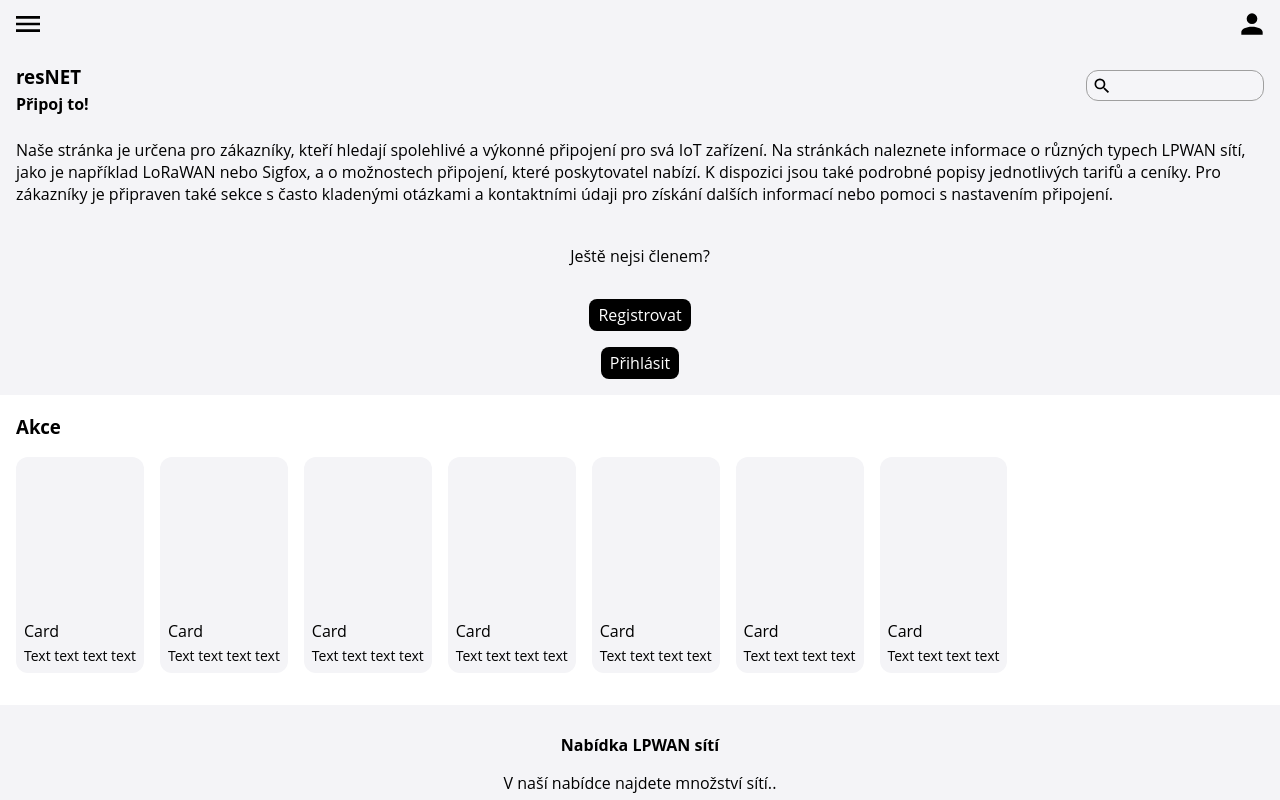
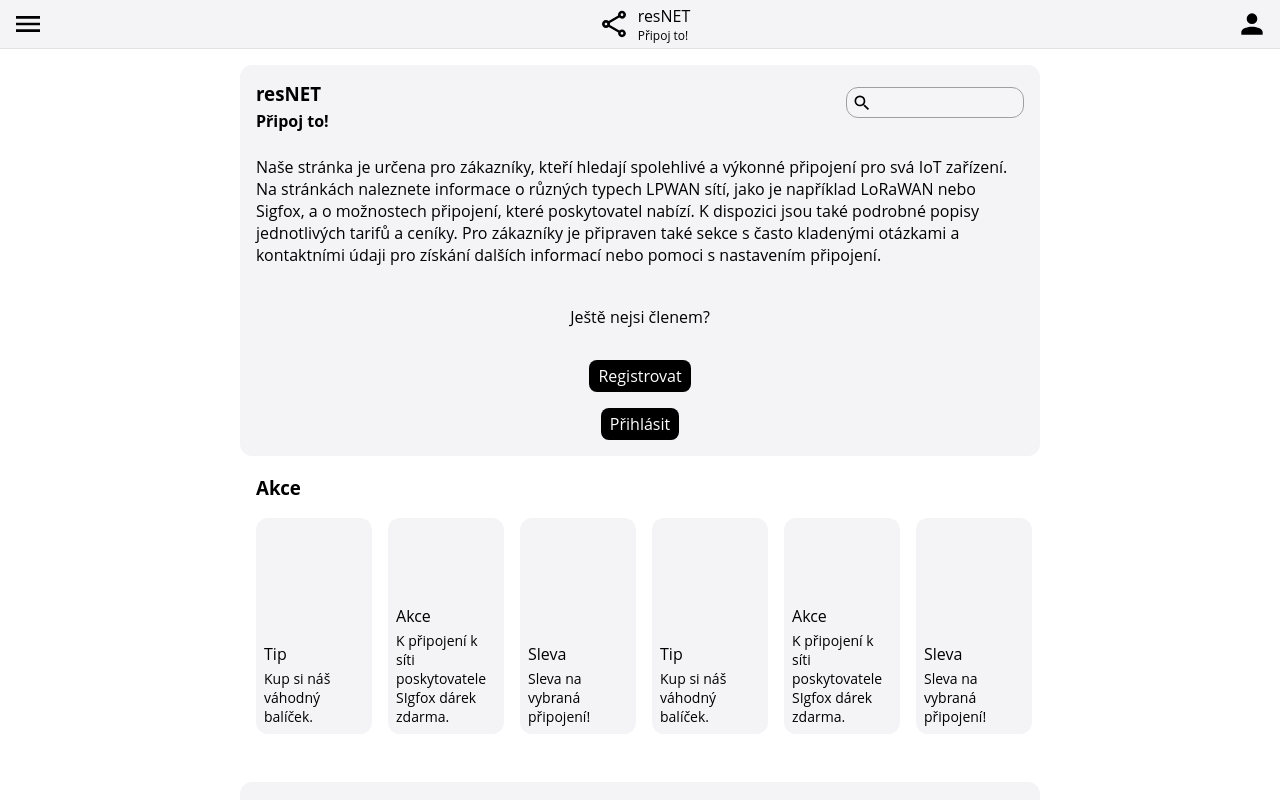
Before and after one commit to jakub747/LPWANPortal, a React (Create React App) app: page / in a window 1280 px wide. Built offline with nearby package versions, Linux system fonts and the light colour scheme.

Commit message:
data, media query, styly

```diff
--- a/src/components/header.js
+++ b/src/components/header.js
@@ -1,4 +1,5 @@
 import React, { } from 'react';
+import SvgIcon from './icon';
 import CustomIcon from './icon';
 
 /**
@@ -13,7 +14,13 @@
             <CustomIcon name={`mdiMenu`} />
         </section>
         <section>
-
+            <a className='logo invisible_link' href='/'>
+                <SvgIcon name={`mdiShareVariantOutline`} />
+                <div>
+                    <label>resNET</label>
+                    <p>Připoj to!</p>
+                </div>
+            </a>
         </section>
         <section>
             <CustomIcon name={`mdiAccount`} />
--- a/src/components/searchbar.js
+++ b/src/components/searchbar.js
@@ -8,7 +8,7 @@
  */
 export default function Searchbar({ hint, className, ...rest }) {
 
-    return <form className={`searchbar ${className}`}>
+    return <form className={`searchbar ${className}`} action="/search.php" method="get">
         <SvgIcon name="mdiMagnify"/>
         <input />
     </form >
--- /dev/null
+++ b/src/data/actions.js
@@ -0,0 +1,62 @@
+export const test_data_actions = [
+    {
+        title: "Tip",
+        message: "Kup si náš váhodný balíček."
+    },
+    {
+        title: "Akce",
+        message: "K připojení k síti poskytovatele SIgfox dárek zdarma."
+    },
+    {
+        title: "Sleva",
+        message: "Sleva na vybraná připojení!"
+    },
+    {
+        title: "Tip",
+        message: "Kup si náš váhodný balíček."
+    },
+    {
+        title: "Akce",
+        message: "K připojení k síti poskytovatele SIgfox dárek zdarma."
+    },
+    {
+        title: "Sleva",
+        message: "Sleva na vybraná připojení!"
+    },
+    {
+        title: "Tip",
+        message: "Kup si náš váhodný balíček."
+    },
+    {
+        title: "Akce",
+        message: "K připojení k síti poskytovatele SIgfox dárek zdarma."
+    },
+    {
+        title: "Sleva",
+        message: "Sleva na vybraná připojení!"
+    },
+    {
+        title: "Tip",
+        message: "Kup si náš váhodný balíček."
+    },
+    {
+        title: "Akce",
+        message: "K připojení k síti poskytovatele SIgfox dárek zdarma."
+    },
+    {
+        title: "Sleva",
+        message: "Sleva na vybraná připojení!"
+    },
+    {
+        title: "Tip",
+        message: "Kup si náš váhodný balíček."
+    },
+    {
+        title: "Akce",
+        message: "K připojení k síti poskytovatele SIgfox dárek zdarma."
+    },
+    {
+        title: "Sleva",
+        message: "Sleva na vybraná připojení!"
+    }
+]
--- /dev/null
+++ b/src/data/community.js
@@ -0,0 +1,38 @@
+export const test_data_community = [
+    {
+        title: "Tým resNET",
+        message: "Jak na připojení?"
+    },
+    {
+        title: "Tým resNET",
+        message: "Jak vybrat síť?"
+    },
+    {
+        title: "Jonáš Novák",
+        message: "Recenze zařízení"
+    },
+    {
+        title: "Petr Klíč",
+        message: "Tim na domácí meteostanici"
+    },
+    {
+        title: "Adam Štola",
+        message: "Recenze zařízení"
+    },
+    {
+        title: "Jonáš Novák",
+        message: "Recenze zařízení"
+    },
+    {
+        title: "Petr Klíč",
+        message: "Senzory kvality bazénové vody"
+    },
+    {
+        title: "Adam Štola",
+        message: "Recenze zařízení"
+    },
+    {
+        title: "Jonáš Novák",
+        message: "Recenze zařízení"
+    },
+]
--- a/src/pages/ConnectNetwork.js
+++ b/src/pages/ConnectNetwork.js
@@ -37,7 +37,7 @@
             <p>Pro přidání zařízení do zvolené sítě, níže vyplňte jeho identifikační číslo. Číslo naleznete na samotném zařízení. Pro více informací přejděte na stránky výrobce, nebo si přečtěte náš podrobný návod.</p>
             <article className='enhanced_card'>
                 <section>
-                    <div><strong>{data?.name}</strong><strong>CZK{data?.price}</strong></div>
+                    <div><strong>{data?.name}</strong><strong>{data.currency || `$`}{data?.price}</strong></div>
                     <p>{data.desc}</p>
                 </section>
             </article>
--- a/src/pages/Home.js
+++ b/src/pages/Home.js
@@ -4,6 +4,9 @@
 import Card from '../components/card.js'
 import Banner from '../components/banner.js'
 import Searchbar from "../components/searchbar";
+import { test_data_actions } from "../data/actions";
+import { test_data_community } from "../data/community";
+
 
 /**
  * @returns Homepage
@@ -13,15 +16,6 @@
     const { user, strings } = props;
 
     //test data
-    const cards = [
-        { title: `Card`, message: `Text text text text` },
-        { title: `Card`, message: `Text text text text` },
-        { title: `Card`, message: `Text text text text` },
-        { title: `Card`, message: `Text text text text` },
-        { title: `Card`, message: `Text text text text` },
-        { title: `Card`, message: `Text text text text` },
-        { title: `Card`, message: `Text text text text` }
-    ]
 
     return <>
         <Header />
@@ -47,13 +41,13 @@
                 <a className="button" href="/my_devices">Spravovat</a>
             </section>}
             <HorizontalStack title={`Akce`}>
-                {cards?.map((item, id) => <Card title={item.title} message={item.message} />)}
+                {test_data_actions?.map((item, id) => <Card title={item.title} message={item.message} />)}
             </HorizontalStack>
             <Banner title={`Nabídka LPWAN sítí`} message={`V naší nabídce najdete množství sítí..`}>
                 <a className="button" href="/networks">Zobrazit nabídku</a>
             </Banner>
             <HorizontalStack title={`Komunita`}>
-                {cards?.map((item, id) => <Card title={item.title} message={item.message} />)}
+                {test_data_community?.map((item, id) => <Card title={item.title} message={item.message} />)}
             </HorizontalStack>
         </main>
         <footer>
--- a/src/pages/NetworkDetail.js
+++ b/src/pages/NetworkDetail.js
@@ -17,8 +17,8 @@
 
     // on component mount
     useEffect(() => {
-        //fetch network details from server
-        //setData()
+        //fetch additional network details from server
+        //setData(fetchedData)
     }, [])
 
     if (!data) return null;
@@ -28,37 +28,19 @@
         <main>
             <h1>{data?.name}</h1>
             <VerticalStack>
-                <strong>${data?.price}</strong>
+                <strong>{data.currency || `$`}{data?.price}</strong>
                 <p>{data?.desc}</p>
             </VerticalStack>
             <VerticalStack title={`Pokrytí`}>
-                <ListItem>
+                {data?.coverage?.map((item, id) => <ListItem key={id}>
                     <SvgIcon name={`mdiMapMarker`} />
                     <section>
                         <div>
-                            <label>Aktuální poloha</label>
-                            <strong>98%</strong>
+                            <label>{item?.location}</label>
+                            <strong>{Math.ceil(item?.percentage)}%</strong>
                         </div>
                     </section>
-                </ListItem>
-                <ListItem>
-                    <SvgIcon name={`mdiMapMarker`} />
-                    <section>
-                        <div>
-                            <label>Doma</label>
-                            <strong>100%</strong>
-                        </div>
-                    </section>
-                </ListItem>
-                <ListItem>
-                    <SvgIcon name={`mdiMapMarker`} />
-                    <section>
-                        <div>
-                            <label>Chata</label>
-                            <strong>76%</strong>
-                        </div>
-                    </section>
-                </ListItem>
+                </ListItem>)}
             </VerticalStack>
             <section id="order_section">
                 <article className='enhanced_card'>
--- a/src/pages/Networks.js
+++ b/src/pages/Networks.js
@@ -34,7 +34,7 @@
                         <SvgIcon name={`mdiSignal`} />
                         <section>
                             <div><label>{item.name}</label><small>{item.provider}</small></div>
-                            <div><small>{item.desc}</small><strong>{`$${item.price}`}</strong></div>
+                            <div><small>{item.desc}</small><strong>{item.currency || `$`}{item?.price}</strong></div>
                         </section>
                     </a>
                 </ListItem>)}
--- a/src/styles/general.scss
+++ b/src/styles/general.scss
@@ -1,4 +1,13 @@
 @import "./variables.scss"; //global variables
+
+@media (min-width: 800px) {
+    main {
+        max-width: 800px;
+        margin: 0 auto;
+        // border-left: 1px solid var(--border);
+        // border-right: 1px solid var(--border);
+    }
+}
 
 //base elements
 body {
@@ -48,6 +57,7 @@
     // background: var(--darken);
     // backdrop-filter: blur(6px);
     background: var(--elevated);
+    border-bottom: 1px solid var(--border);
     // border-bottom: 0.5px solid var(--border);
 
     section {
@@ -60,9 +70,23 @@
         width: 32px;
         height: 32px;
     }
+
+    .logo {
+        display: flex;
+        align-items: center;
+
+        .icon {
+            margin: 0
+        }
+
+        p {
+            margin: 0;
+            font-size: 12px;
+        }
+    }
 }
 main {
-    min-height: 50%;
+    min-height: 100%;
 
     h1,
     h2,
@@ -76,6 +100,18 @@
     }
 
     a.button {
+    }
+
+    .banner {
+        border-radius: 12px 12px 12px 12px;
+    }
+
+    #homepage_header {
+        margin-top: 16px;
+        border-radius: 12px 12px 0 0;
+    }
+    #signup_banner {
+        border-radius: 0 0 12px 12px;
     }
 }
 footer {
@@ -113,6 +149,7 @@
     flex-direction: column;
     background: var(--elevated);
     border-radius: 12px;
+    margin-bottom: 16px;
 }
 
 .horizontal_stack {
@@ -224,8 +261,8 @@
 #homepage_header {
     background: var(--elevated);
     display: flex;
-    position: sticky;
-    top: 48px;
+    // position: sticky;
+    // top: 48px;
 
     section {
         display: flex;
```
Also changed, not shown: src/data/network_data.js (+120 -20 lines).
